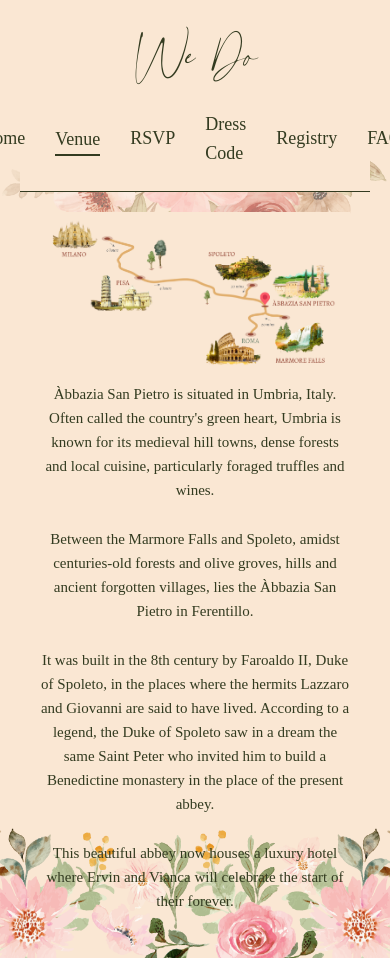
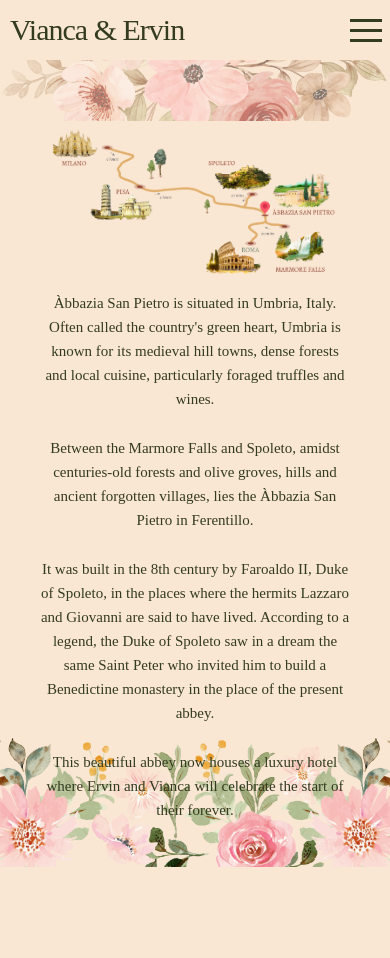
Before and after one commit to ralphtamayo/viancaandervin, a React (Vite) app: page /venue in a window 390 px wide. After the commit the page ends 867 px from the top, so only its background shows below. Built offline with nearby package versions, Linux system fonts and the light colour scheme; a web font is replaced by a local one.

Commit message:
Make navbar responsive

```diff
--- a/package.json
+++ b/package.json
@@ -10,6 +10,7 @@
     "preview": "vite preview"
   },
   "dependencies": {
+    "hamburger-react": "^2.5.1",
     "react": "^18.3.1",
     "react-dom": "^18.3.1",
     "react-router-dom": "^6.26.2"
--- a/src/App.scss
+++ b/src/App.scss
@@ -20,18 +20,6 @@ body {
   background-repeat: no-repeat;
   background-position-y: bottom;
   background-size: 100%;
-}
-
-.header-container {
-  background-color: $primary-color;
-}
-
-.header-text {
-  font-family: "plumrose";
-  font-size: 75px;
-  text-align: center;
-  margin: 0;
-  padding-top: 20px;
 }
 
 .primary-button {
@@ -68,20 +56,10 @@ body {
     max-width: 100%;
   }
 
-  @media only screen and (max-width: 768px) {
+  @media only screen and (max-width: 1180px) {
     &.top-flowers {
       width: 100%;
-      top: 130px;
-    }
-
-    &.bottom-flowers {
-      width: 300%;
-    }
-  }
-
-  @media only screen and (max-width: 480px) {
-    &.top-flowers {
-      top: 160px;
+      top: 60px;
     }
   }
 }
--- a/src/App.tsx
+++ b/src/App.tsx
@@ -13,11 +13,6 @@ function App() {
   return (
     <div className="container">
       <img src="/top-flowers.png" className="flowers top-flowers" />
-      <div className="row">
-        <div className="twelve column header-container">
-          <h1 className="header-text">We Do</h1>
-        </div>
-      </div>
       <div className="row">
         <div className="twelve column">
           <Navbar />
--- a/src/components/Navbar.scss
+++ b/src/components/Navbar.scss
@@ -1,13 +1,29 @@
 @import "../styles/utilities/variables.scss";
 
 .navbar {
+  border-bottom: 1px solid $secondary-color;
+  background-color: $primary-color;
+
+  .header-text {
+    font-family: "plumrose";
+    font-size: 75px;
+    text-align: center;
+    margin: 0;
+    padding-top: 20px;
+  }
+
+  .navbar-large {
+    padding-bottom: 20px;
+
+    .header-text {
+      display: block;
+    }
+
+    .navbar-links {
       display: flex;
       align-items: center;
       justify-content: center;
       gap: 30px;
-  padding-bottom: 20px;
-  border-bottom: 1px solid $secondary-color;
-  background-color: $primary-color;
 
       a {
         font-size: 18px;
@@ -26,3 +42,76 @@
         }
       }
     }
+  }
+
+  .navbar-small {
+    display: flex;
+    align-items: center;
+    position: fixed;
+    background-color: $primary-color;
+    width: 100%;
+    gap: 30px;
+    left: 0;
+
+    .navbar-small-header {
+      margin: 0;
+      padding: 10px;
+    }
+
+    .navbar-hamburger {
+      margin-left: auto;
+    }
+
+    #overlay {
+      position: fixed; /* Sit on top of the page content */
+      // display: none; /* Hidden by default */
+      width: 100%; /* Full width (cover the whole page) */
+      height: 100%; /* Full height (cover the whole page) */
+      top: 60px;
+      left: 0;
+      right: 0;
+      bottom: 0;
+      background-color: rgba(0,0,0,0.8); /* Black background with opacity */
+      z-index: 2; /* Specify a stack order in case you're using a different order for other elements */
+      cursor: pointer; /* Add a pointer on hover */
+      padding-top: 20px;
+    }
+
+    .navbar-hamburger-links {
+      display: flex;
+      flex-direction: column;
+      align-items: center;
+      justify-content: center;
+      gap: 50px;
+
+      a {
+        font-size: 30px;
+        font-weight: 400;
+        color: #FFFFFF;
+        text-decoration: none;
+        border-bottom: 3px solid transparent;
+
+        &.active,
+        &:hover {
+          border-bottom: 2px solid #FFFFFF;
+        }
+
+        &:hover {
+          transition: border-bottom 0.5s ease-in-out;
+        }
+      }
+    }
+  }
+
+  @media only screen and (min-width: 1180px) {
+    .navbar-small {
+      display: none;
+    }
+  }
+
+  @media only screen and (max-width: 1180px) {
+    .navbar-large {
+      display: none;
+    }
+  }
+}
--- a/src/components/Navbar.tsx
+++ b/src/components/Navbar.tsx
@@ -1,18 +1,28 @@
 import { Link, useLocation } from "react-router-dom";
+import Hamburger from "hamburger-react";
+import { useCallback, useState } from "react";
 
 import "./Navbar.scss";
-import { useCallback } from "react";
 
 function Navbar() {
   const { pathname: currentPath } = useLocation();
+  const [isOverlayDisplayed, setIsOverlayDisplayed] = useState(false);
 
   const isActive = useCallback(
     (path: string) => currentPath === path,
     [currentPath]
   );
 
+  const handleToggleOverlay = useCallback(
+    () => setIsOverlayDisplayed(!isOverlayDisplayed),
+    [isOverlayDisplayed]
+  );
+
   return (
     <div className="navbar">
+      <div className="navbar-large">
+        <h1 className="header-text">We Do</h1>
+        <div className="navbar-links">
           <Link to="" className={isActive("/") ? "active" : ""}>
             Home
           </Link>
@@ -32,6 +42,66 @@ function Navbar() {
             FAQs
           </Link>
         </div>
+      </div>
+      <div className="navbar-small">
+        <h3 className="navbar-small-header">Vianca & Ervin</h3>
+        <div className="navbar-hamburger">
+          <Hamburger
+            onToggle={handleToggleOverlay}
+            toggled={isOverlayDisplayed}
+          />
+        </div>
+        <div
+          id="overlay"
+          style={{ display: isOverlayDisplayed ? "block" : "none" }}
+        >
+          <div className="navbar-hamburger-links">
+            <Link
+              to=""
+              className={isActive("/") ? "active" : ""}
+              onClick={handleToggleOverlay}
+            >
+              Home
+            </Link>
+            <Link
+              to="venue"
+              className={isActive("/venue") ? "active" : ""}
+              onClick={handleToggleOverlay}
+            >
+              Venue
+            </Link>
+            <Link
+              to="rsvp"
+              className={isActive("/rsvp") ? "active" : ""}
+              onClick={handleToggleOverlay}
+            >
+              RSVP
+            </Link>
+            <Link
+              to="dress"
+              className={isActive("/dress") ? "active" : ""}
+              onClick={handleToggleOverlay}
+            >
+              Dress Code
+            </Link>
+            <Link
+              to="registry"
+              className={isActive("/registry") ? "active" : ""}
+              onClick={handleToggleOverlay}
+            >
+              Registry
+            </Link>
+            <Link
+              to="faq"
+              className={isActive("/faq") ? "active" : ""}
+              onClick={handleToggleOverlay}
+            >
+              FAQs
+            </Link>
+          </div>
+        </div>
+      </div>
+    </div>
   );
 }
 
--- a/src/pages/FaqsPage.tsx
+++ b/src/pages/FaqsPage.tsx
@@ -1,5 +1,5 @@
 function FaqsPage() {
-  return <>FAQs</>;
+  return <></>;
 }
 
 export default FaqsPage;
--- a/src/pages/RegistryPage.tsx
+++ b/src/pages/RegistryPage.tsx
@@ -1,5 +1,5 @@
 function RegistryPage() {
-  return <>Registry</>;
+  return <></>;
 }
 
 export default RegistryPage;
--- a/src/pages/VenuePage.scss
+++ b/src/pages/VenuePage.scss
@@ -1,6 +1,7 @@
 .venue-container {
   text-align: center;
   padding: 20px;
+  margin-top: 100px;
 
   .venue-map {
     width: 100%;
```
Also changed, not shown: 1 other file (tests, documents, lock files or other folders). Lines whose indentation alone changed are shown as unchanged.
